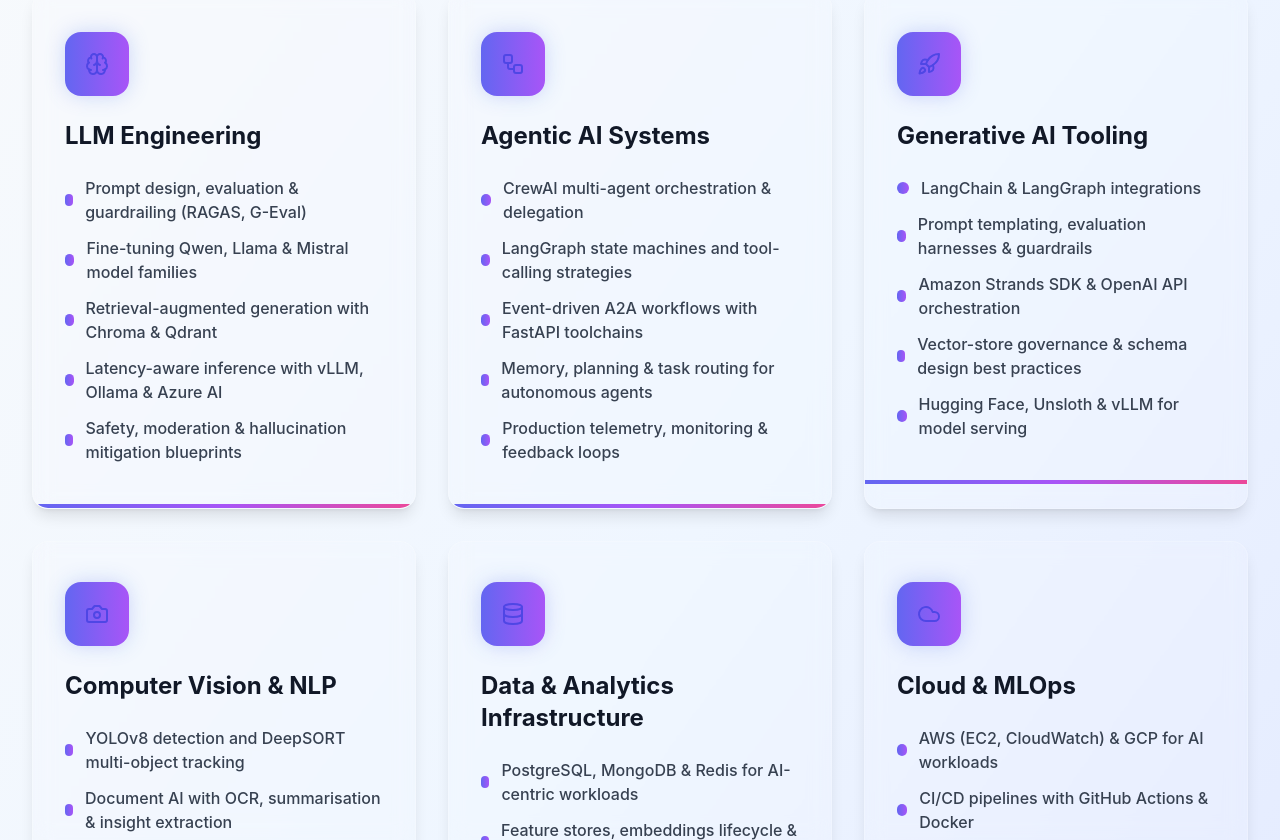
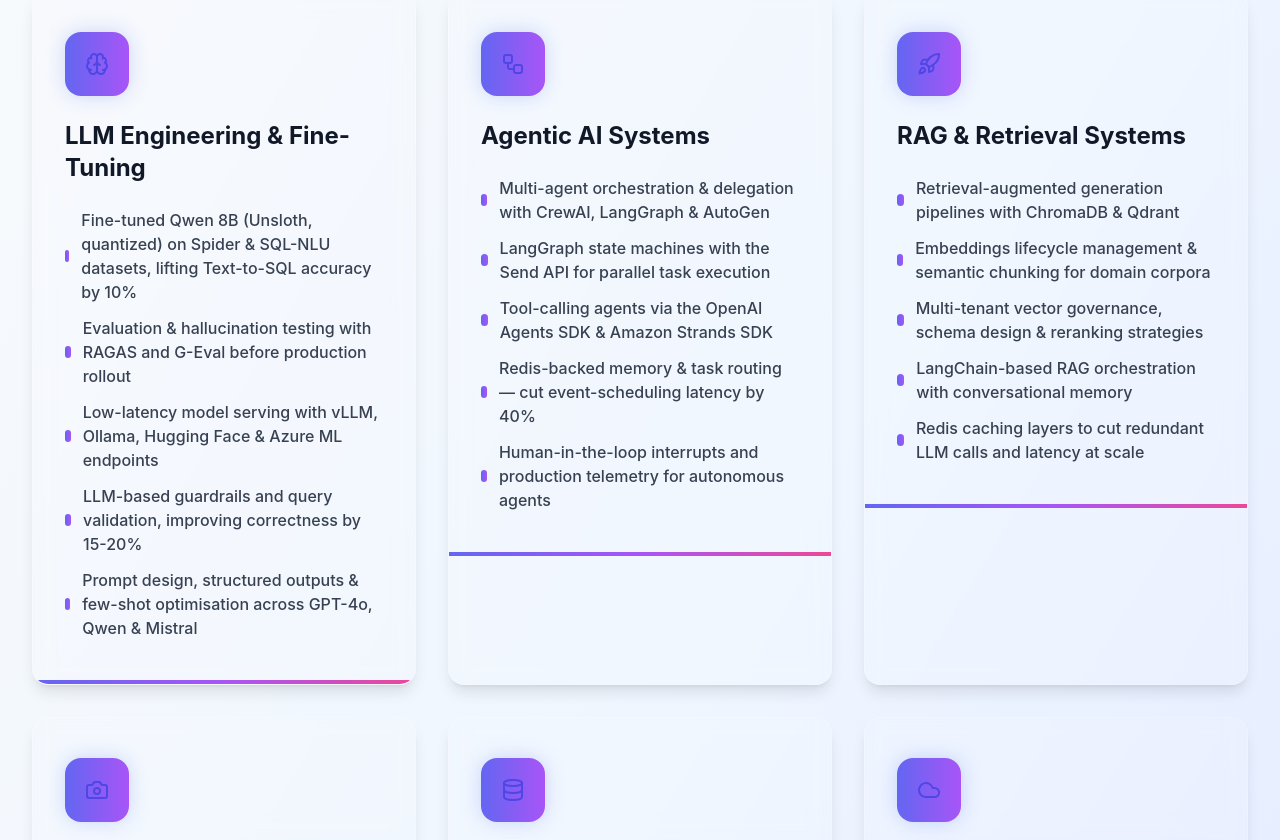
Before and after one commit to ArjunKrooksML/Portfolio, a React (Vite) app: page / in a window 1280 px wide. Shown: the part 1960-2800 px from the top of the page. Built offline with nearby package versions, Linux system fonts and the light colour scheme.

Commit message:
improvements

```diff
--- a/src/components/Hero.tsx
+++ b/src/components/Hero.tsx
@@ -67,7 +67,7 @@
               </span>
             </h1>
             <p className="text-lg md:text-xl text-gray-700 dark:text-gray-300 mb-8 max-w-lg">
-              A critical thinker, striving to deliver as per the ever evolving Industry norms.
+              A critical thinker, striving to deliver as per the evolving Industry norms.
             </p>
             <div className="flex flex-wrap gap-6">
               <a
--- a/src/components/Skills.tsx
+++ b/src/components/Skills.tsx
@@ -64,10 +64,14 @@
           <div className="grid grid-cols-2 md:grid-cols-4 gap-6">
             {[
               'Python',
+              'JavaScript',
+              'React',
               'LangChain',
               'CrewAI',
               'LangGraph',
               'FastAPI',
+              'PostgreSQL',
+              'Docker',
               'Hugging Face',
               'OpenAI',
               'AWS'
--- a/src/data.tsx
+++ b/src/data.tsx
@@ -5,14 +5,14 @@
 export const skillsData: Skill[] = [
   {
     id: 1,
-    title: 'LLM Engineering',
+    title: 'LLM Engineering & Fine-Tuning',
     icon: <Brain className="h-6 w-6 text-indigo-600 dark:text-indigo-400" />,
     skills: [
-      'Prompt design, evaluation & guardrailing (RAGAS, G-Eval)',
-      'Fine-tuning Qwen, Llama & Mistral model families',
-      'Retrieval-augmented generation with Chroma & Qdrant',
-      'Latency-aware inference with vLLM, Ollama & Azure AI',
-      'Safety, moderation & hallucination mitigation blueprints',
+      'Fine-tuned Qwen 8B (Unsloth, quantized) on Spider & SQL-NLU datasets, lifting Text-to-SQL accuracy by 10%',
+      'Evaluation & hallucination testing with RAGAS and G-Eval before production rollout',
+      'Low-latency model serving with vLLM, Ollama, Hugging Face & Azure ML endpoints',
+      'LLM-based guardrails and query validation, improving correctness by 15-20%',
+      'Prompt design, structured outputs & few-shot optimisation across GPT-4o, Qwen & Mistral',
     ],
   },
   {
@@ -20,23 +20,23 @@
     title: 'Agentic AI Systems',
     icon: <Workflow className="h-6 w-6 text-indigo-600 dark:text-indigo-400" />,
     skills: [
-      'CrewAI multi-agent orchestration & delegation',
-      'LangGraph state machines and tool-calling strategies',
-      'Event-driven A2A workflows with FastAPI toolchains',
-      'Memory, planning & task routing for autonomous agents',
-      'Production telemetry, monitoring & feedback loops',
+      'Multi-agent orchestration & delegation with CrewAI, LangGraph & AutoGen',
+      "LangGraph state machines with the Send API for parallel task execution",
+      'Tool-calling agents via the OpenAI Agents SDK & Amazon Strands SDK',
+      'Redis-backed memory & task routing — cut event-scheduling latency by 40%',
+      'Human-in-the-loop interrupts and production telemetry for autonomous agents',
     ],
   },
   {
     id: 3,
-    title: 'Generative AI Tooling',
+    title: 'RAG & Retrieval Systems',
     icon: <Rocket className="h-6 w-6 text-indigo-600 dark:text-indigo-400" />,
     skills: [
-      'LangChain & LangGraph integrations',
-      'Prompt templating, evaluation harnesses & guardrails',
-      'Amazon Strands SDK & OpenAI API orchestration',
-      'Vector-store governance & schema design best practices',
-      'Hugging Face, Unsloth & vLLM for model serving',
+      'Retrieval-augmented generation pipelines with ChromaDB & Qdrant',
+      'Embeddings lifecycle management & semantic chunking for domain corpora',
+      'Multi-tenant vector governance, schema design & reranking strategies',
+      'LangChain-based RAG orchestration with conversational memory',
+      'Redis caching layers to cut redundant LLM calls and latency at scale',
     ],
   },
   {
@@ -44,35 +44,35 @@
     title: 'Computer Vision & NLP',
     icon: <Camera className="h-6 w-6 text-indigo-600 dark:text-indigo-400" />,
     skills: [
-      'YOLOv8 detection and DeepSORT multi-object tracking',
-      'Document AI with OCR, summarisation & insight extraction',
-      'Transformer-based NLP (BERT, MiniLM, Instructor)',
-      'Multimodal fusion & structured output generation',
+      'YOLOv8 detection with DeepSORT tracking — 95% average confidence on UAV imagery',
+      'OpenCV & PyTorch pipelines for real-time detection and PPE compliance monitoring',
+      'Document AI: OCR (PyTesseract) plus LLM summarisation for invoice & report ingestion',
+      'Transformer-based NLP and model training with Hugging Face & TensorFlow',
       'Dataset curation, augmentation & evaluation pipelines',
     ],
   },
   {
     id: 5,
-    title: 'Data & Analytics Infrastructure',
+    title: 'Data & Backend Infrastructure',
     icon: <Database className="h-6 w-6 text-indigo-600 dark:text-indigo-400" />,
     skills: [
-      'PostgreSQL, MongoDB & Redis for AI-centric workloads',
-      'Feature stores, embeddings lifecycle & vector governance',
-      'FastAPI microservices, REST gateways & async task queues',
-      'Secure RBAC, multi-tenant architectures & API observability',
-      'Realtime analytics surfaces with Power BI & Chart.js',
+      'FastAPI & Flask microservices with async task queues and REST gateways',
+      'PostgreSQL, MySQL, MongoDB, Redis & Supabase across AI and transactional workloads',
+      'JWT auth, refresh-token rotation & tiered RBAC for multi-tenant systems',
+      'Pandas & Scikit-learn for data wrangling, feature engineering & analysis',
+      'Realtime analytics and reporting with Power BI and Chart.js',
     ],
   },
   {
     id: 6,
-    title: 'Cloud & MLOps',
+    title: 'Cloud, DevOps & Deployment',
     icon: <Cloud className="h-6 w-6 text-indigo-600 dark:text-indigo-400" />,
     skills: [
-      'AWS (EC2, CloudWatch) & GCP for AI workloads',
-      'CI/CD pipelines with GitHub Actions & Docker',
-      'Nginx reverse proxy, SystemD & environment automation',
-      'Model serving with FastAPI & serverless endpoints',
-      'Security, compliance & cost optimisation for AI systems',
+      'Dockerized deployments on AWS EC2 with Nginx reverse proxy, SystemD & CloudWatch',
+      'Git-based version control and Jira-driven sprint workflows',
+      'Frontend/backend hosting via Vercel, Render & Firebase',
+      'Environment automation, secrets management & cost-aware infrastructure design',
+      'Production-ready service architecture for deployed AI systems',
     ],
   },
 ];
```
